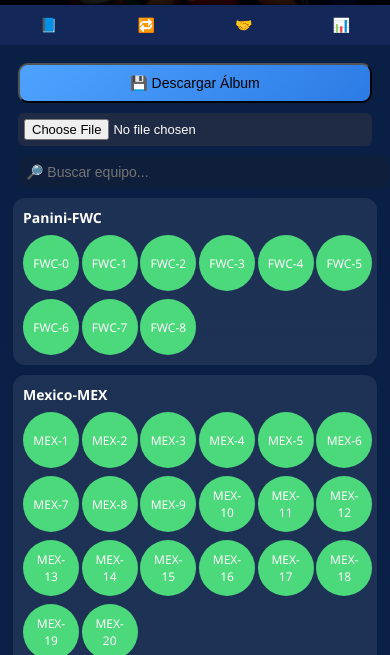
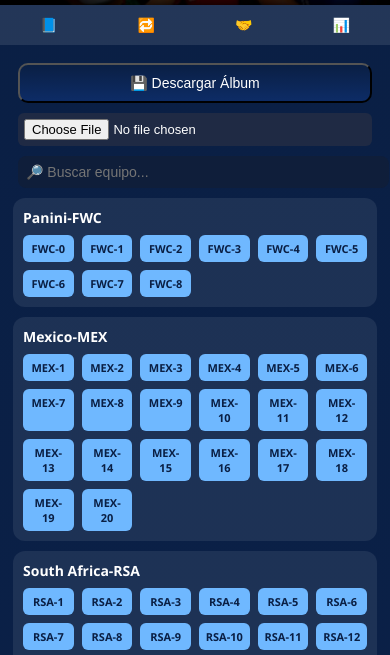
Before and after one commit to marqmario26-bot/album-panini, a plain HTML site: page index.html in a window 390 px wide. Shown: the part 175-830 px from the top of the page. Drawn offline with Linux system fonts and the light colour scheme.

Commit message:
Update style.css

```diff
--- a/style.css
+++ b/style.css
@@ -32,7 +32,7 @@
 /* ✅ NAVEGACIÓN */
 nav {
   display: flex;
-  background: rgba(20, 40, 90, 0.9);
+  background: rgba(255,255,255,0.1);
 }
 
 nav button {
@@ -40,7 +40,7 @@
   padding: 12px;
   border: none;
   background: transparent;
-  color: white;
+  color: rgb(14, 13, 13);
   font-size: 16px;
   cursor: pointer;
 }
@@ -101,11 +101,17 @@
 
 /* ✅ ESTADOS */
 .faltante {
-  background: #ff6b6b;
+
+  background: #9aa0a6; /* gris ratón */
+  color: white; /* ✅ se ve */
+
 }
 
 .conseguida {
-  background: #4cd97b;
+
+  background: #6fb8ff; /* azul claro */
+  color: #0a1f44; /* ✅ contraste */
+
 }
 
 .repetida {
@@ -141,15 +147,17 @@
 
 
 button {
-  padding: 10px 16px; /* ⬅ más grande */
+  padding: 10px 16px;
   border-radius: 10px;
-  background: linear-gradient(135deg, #4ea3ff, #2c7be5);
+  background: linear-gradient(180deg, #0a1f44, #0d2c66);
   font-size: 14px;
   font-weight: 500;
+
+  color: white; /* ✅ AQUI VA EL CAMBIO */
 }
 
 button:hover {
-  background: linear-gradient(135deg, #6fb8ff, #3a90f0);
+  background: linear-gradient(180deg, #0a1f44, #0d2c66);
 }
 
 
@@ -236,7 +244,7 @@
 
 /* ✅ BLOQUE TOTAL */
 .dashboard-total {
-  background: linear-gradient(135deg, #00c6ff, #0072ff);
+  background: linear-gradient(180deg, #0a1f44, #0d2c66);
   font-size: 16px;
   font-weight: bold;
   text-align: center;
@@ -255,20 +263,18 @@
 /* ✅ RESPONSIVE */
 @media (max-width: 600px) {
 
- .lamina {
-  padding: 8px;
-  border-radius: 50%; /* ⬅ circular */
+
+.lamina {
+  padding: 6px;
+  border-radius: 6px;
   text-align: center;
-  font-size: 12px;
+  font-size: 11px;
   cursor: pointer;
+  transition: 0.2s ease;
 
-  display: flex;
-  align-items: center;
-  justify-content: center;
+  font-weight: 600; /* ✅ más legible */
+}
 
-  width: 40px;
-  height: 40px;
-}
 
 
   nav button {
```
